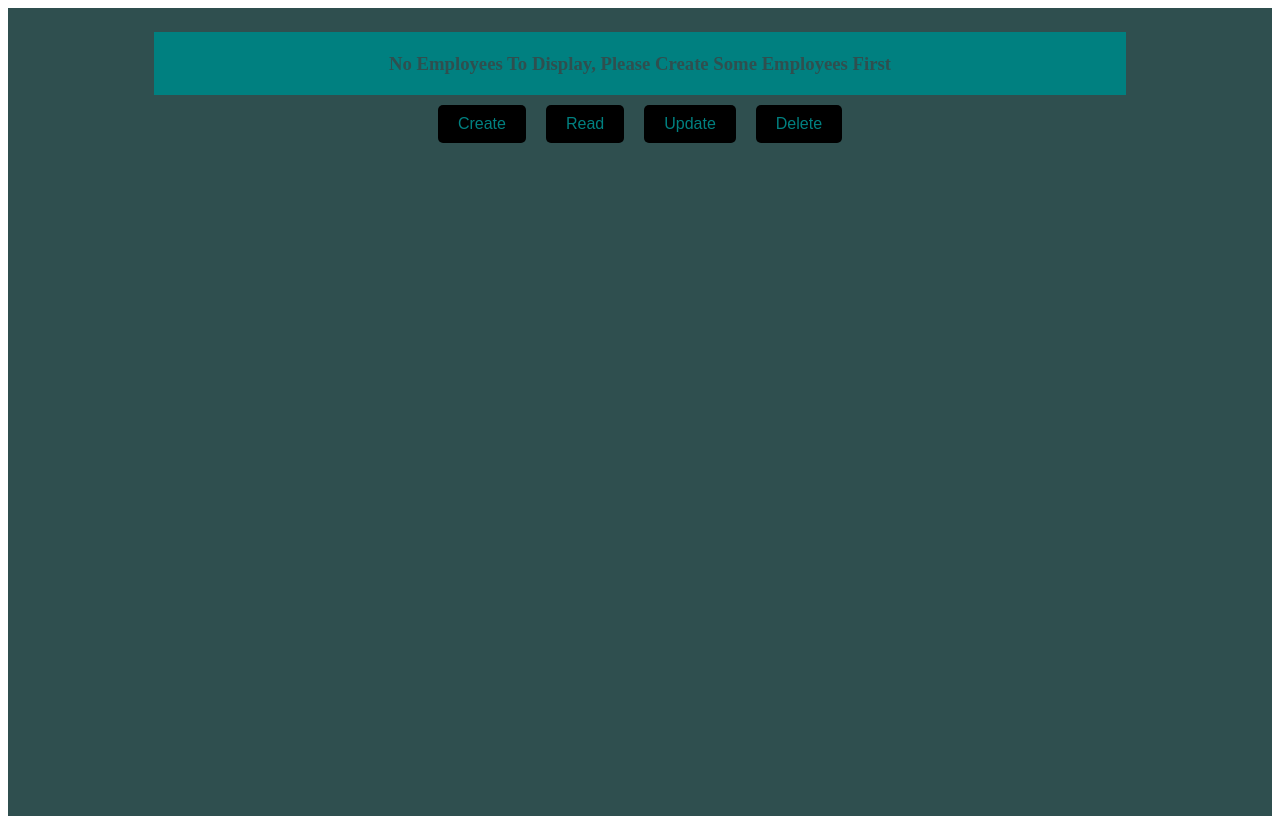
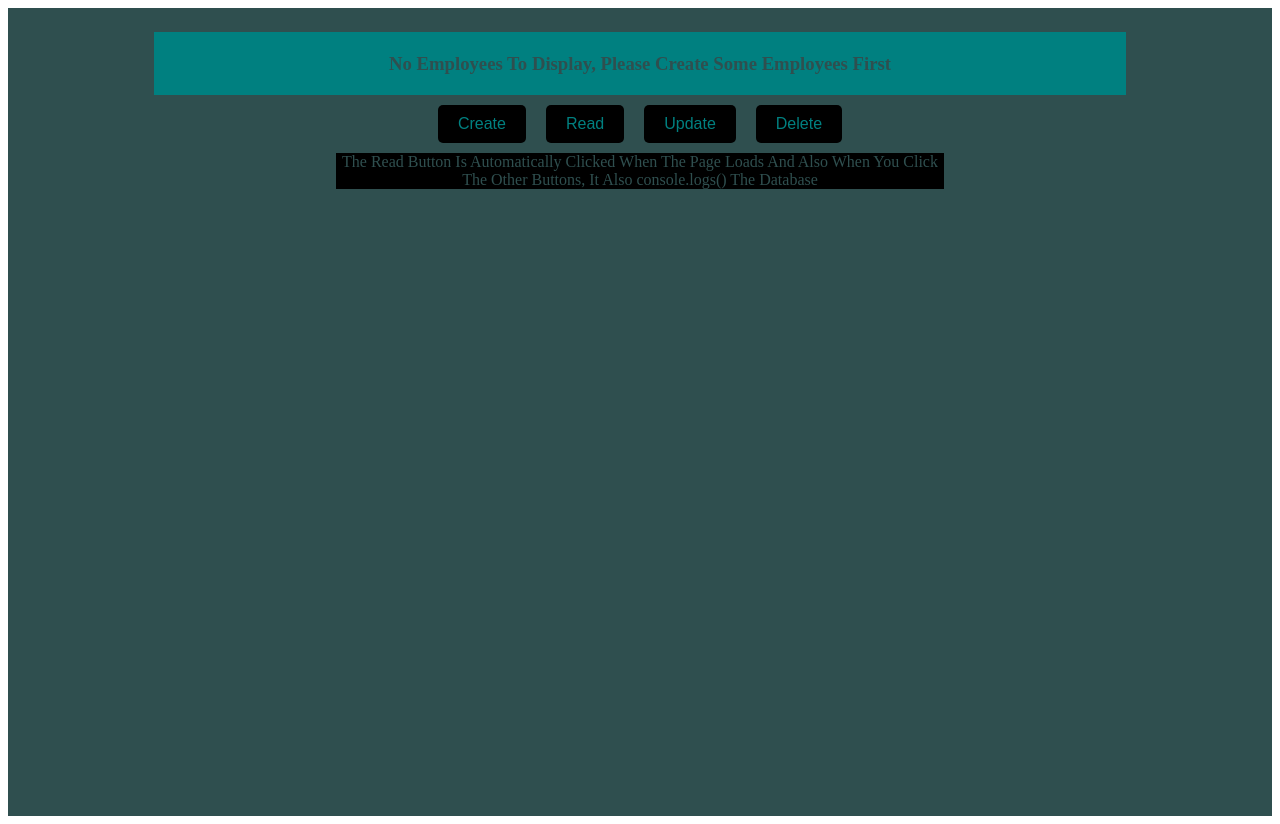
Before and after one commit to binaryballer33/localStorageDBCRUD, a plain HTML site: page index.html in a window 1280 px wide. Drawn offline with Linux system fonts and the light colour scheme.

Commit message:
added p tag to explain the read button

```diff
--- a/index.html
+++ b/index.html
@@ -16,6 +16,7 @@
         <button id="btnUpdate" class="btn">Update</button>
         <button id="btnDelete" class="btn">Delete</button>
       </div>
+      <p>The Read Button Is Automatically Clicked When The Page Loads And Also When You Click The Other Buttons, It Also console.logs() The Database</p>
     </div>
 
     <script src="script.js"></script>
--- a/styles.css
+++ b/styles.css
@@ -38,3 +38,11 @@ h3 {
     text-align: center;
     color: darkslategray;
 }
+
+p {
+    text-align: center;
+    color: darkslategray;
+    background-color: #000;
+    width: 50%;
+    margin: 0 auto;
+}
```
